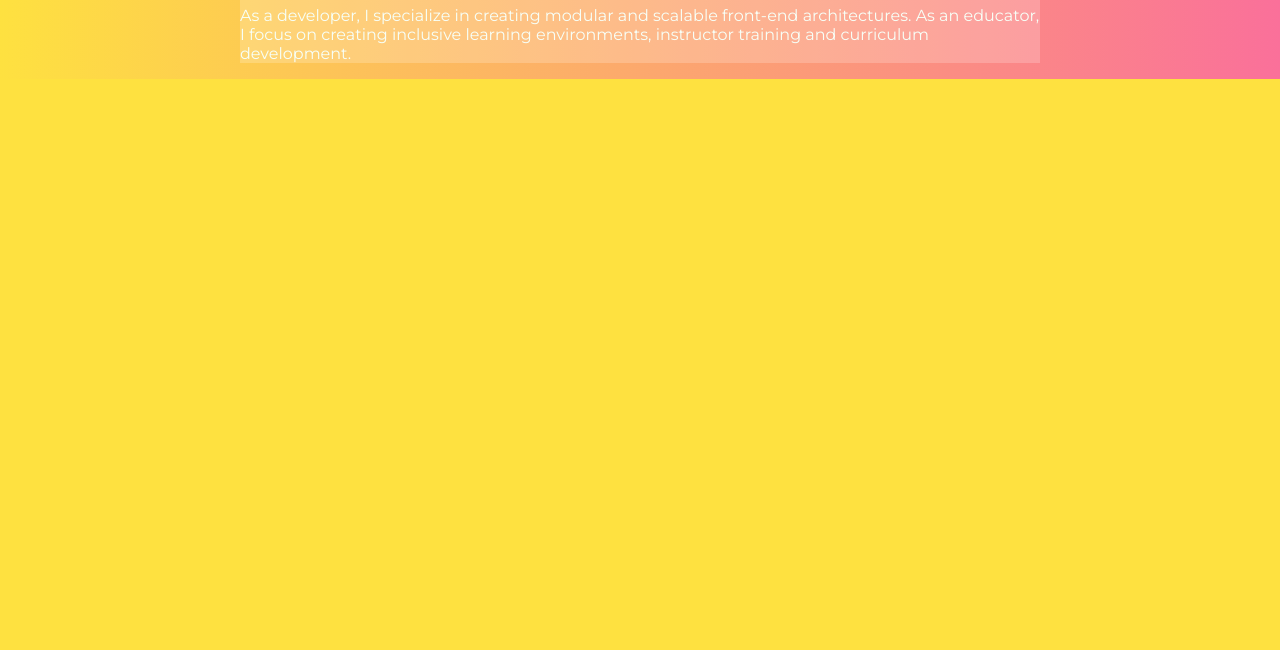
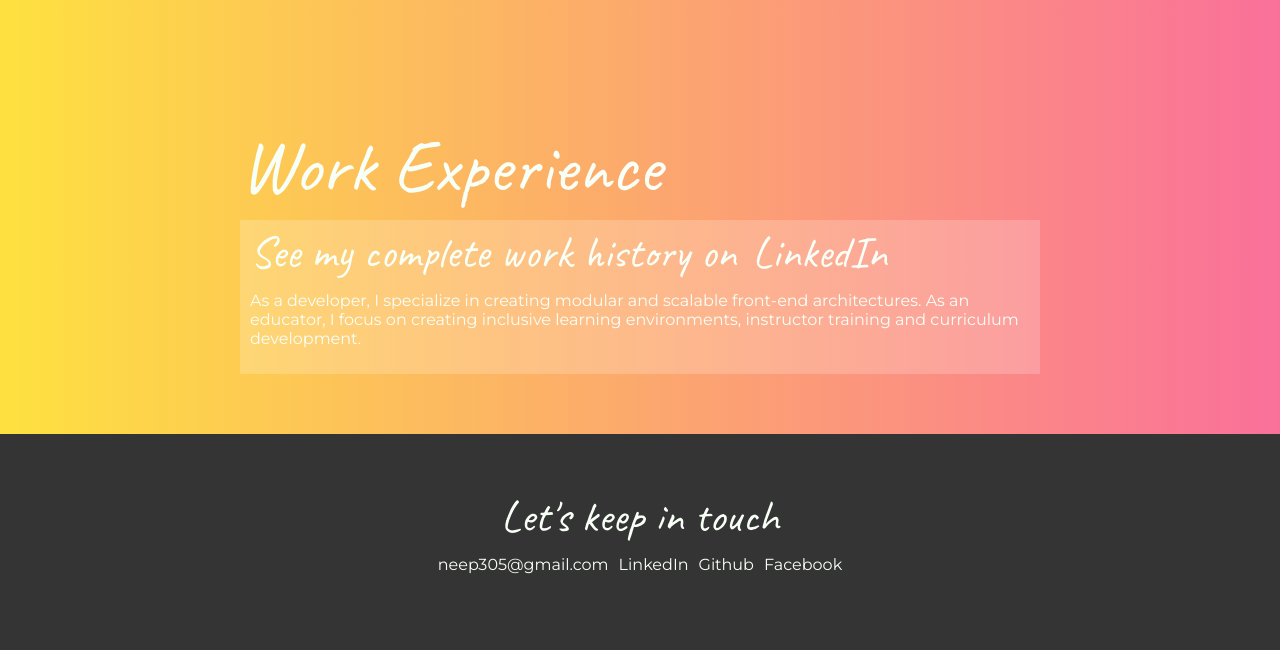
Before and after one commit to neep305/my-profile, a website: page index.html in a window 1280 px wide. Shown: the part 749-1399 px from the top of the page. Before the commit the page ends 828 px from the top, so only its background shows below. Drawn offline with Linux system fonts and the light colour scheme.

Commit message:
add footer

```diff
--- a/css/styles.css
+++ b/css/styles.css
@@ -16,6 +16,7 @@ header {
 
 footer {
     background: #343434;
+    color: #F7FFF7;
 }
 
 a {
@@ -24,8 +25,24 @@ a {
     color: inherit;
 }
 
+h1, h2 {
+    font-family: 'Caveat', cursive;
+    font-weight: 400;
+    margin: 0;
+}
+
 h1 {
-    font-family: 'Caveat', cursive;
+    font-size: 100px;
+    line-height: 1;
+}
+h2 {
+    font-size: 45px;
+
+}
+
+.contact-list{
+    list-style-type: none;
+    padding: 0;
 }
 
 .main {
@@ -42,8 +59,10 @@ header > .logo {
 }
 
 .content-wrap {
-    width: 800px;
+    max-width: 800px;
+    width: 85%;
     margin: 0 auto;
+    padding: 60px 0;
 }
 
 .display-between {
@@ -53,6 +72,7 @@ header > .logo {
 
 .transparent {
     background: rgba(255, 255, 255, 0.2);
+    padding: 10px;
 }
 
 .image.round {
@@ -84,3 +104,30 @@ header > .logo {
 /* .work-experience {
     background: rgba(255, 255, 255, 0.2);
 } */
+
+@media screen and (min-width: 750px) {
+    header, footer {
+        text-align: center;
+    }
+
+    .contact-list {
+        display: flex;
+        justify-content: center;
+    }
+}
+
+@media screen and (min-width: 749px) {
+    h1 {
+        font-size: 75px;
+        line-height: 0.9;
+        margin-bottom: 20px;
+    }
+
+    h2 {
+        line-height: 1;
+    }
+
+    .content-wrap a {
+        padding: 5px;
+    }
+}
--- a/index.html
+++ b/index.html
@@ -39,5 +39,15 @@
             </div>
         </section>
     </div>
-    <footer></footer>
+    <footer>
+        <div class="content-wrap">
+            <h2>Let's keep in touch</h2>
+            <ul class="contact-list">
+                <li><a href="#">neep305@gmail.com</a></li>
+                <li><a href="#">LinkedIn</a></li>
+                <li><a href="#">Github</a></li>
+                <li><a href="#">Facebook</a></li>
+            </ul>
+        </div>
+    </footer>
 </body>
```
Also changed, not shown: package.json (added, +19 -0 lines), 1 other file.
